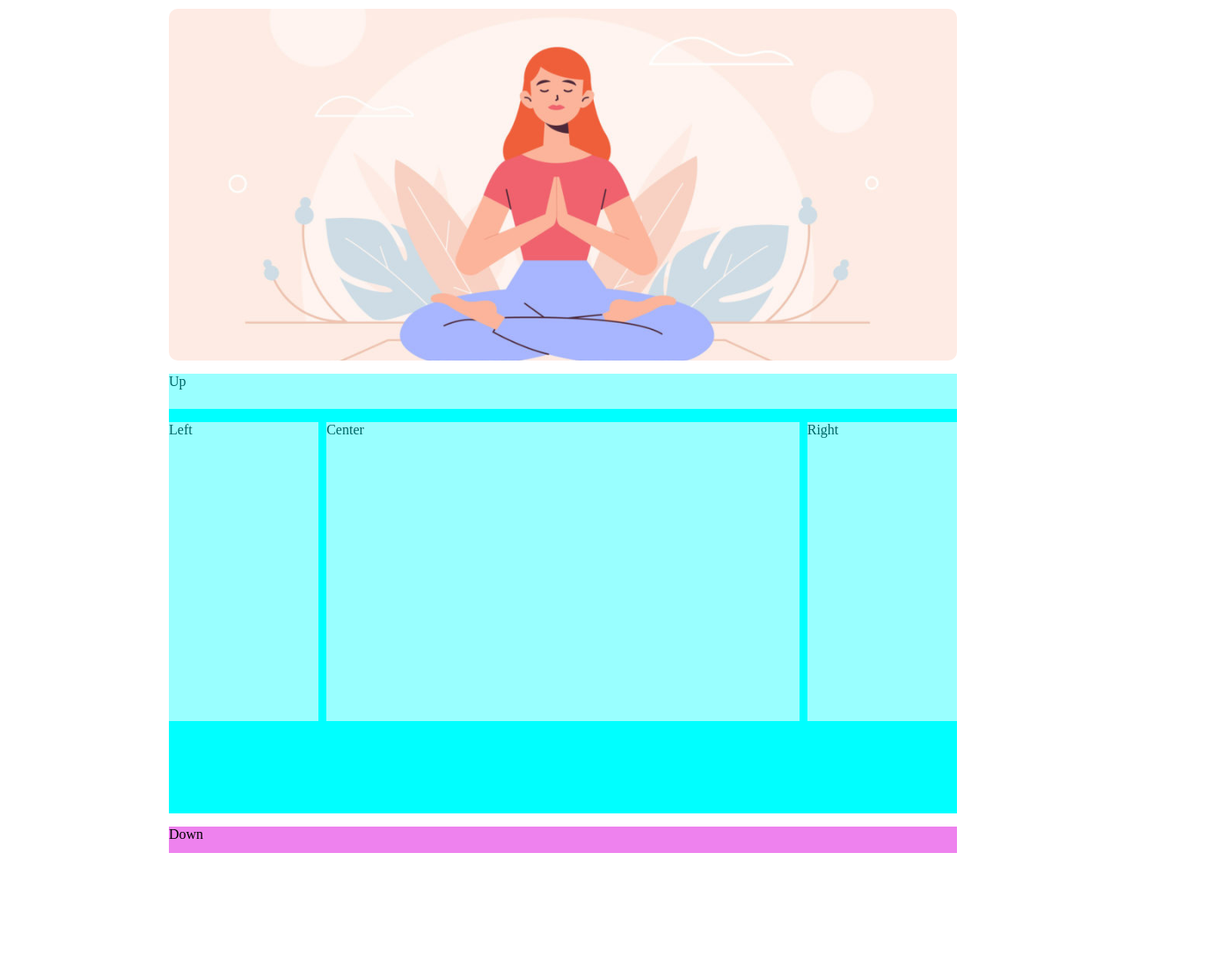
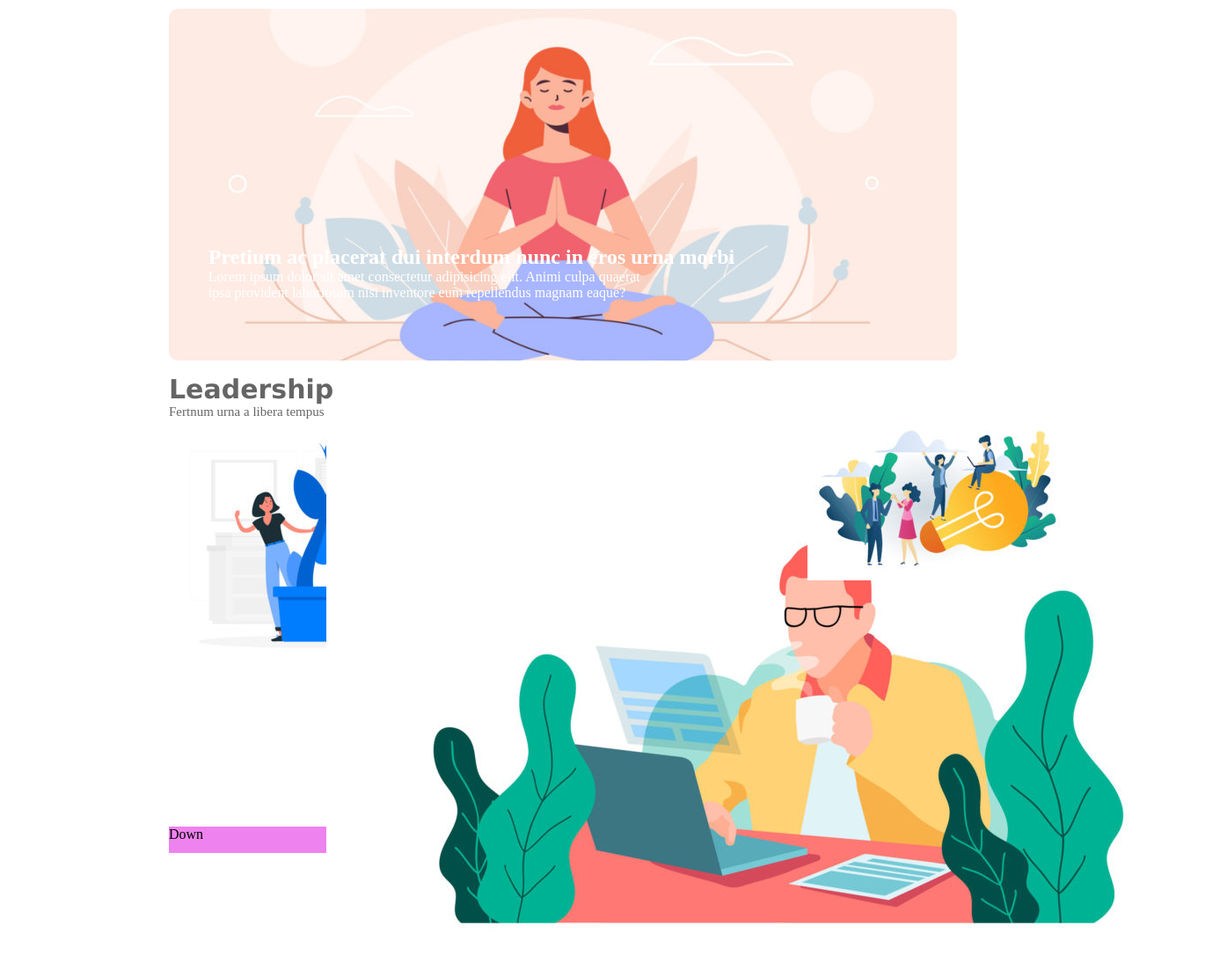
Before and after one commit to R3n1t0/htmlcss-wp, a plain HTML site: page index.html in a window 1280 px wide. Shown: the part 70-1164 px from the top of the page at 88% size, 1395 px wide, since content can reach past the window. Before the commit the page ends 1040 px from the top, so only its background shows below. Drawn offline with Linux system fonts and the light colour scheme.

Commit message:
floating images

```diff
--- a/assets/css/style.css
+++ b/assets/css/style.css
@@ -53,34 +53,60 @@ nav ul li{
   background-position: center;
   border-radius: 10px;
   overflow: hidden;
+  color: white;
 }
 
+.midle .text{
+  padding-top: 30%;
+  padding-left: 5%;
+}
+
+.midle .text p{
+  width: 60%;
+}
 .bottom{
 height: 500px;
-background-color: aqua;
-}
-
-.col{
-  height: 340px;
-  background-color: white;
-  opacity: .6;
-  float: left;
 }
 
 .up{
   width: 100%;
   height: 40px;
-  background-color: white;
   opacity: .6;
 }
+
+.up h1{
+  font-size: 30px;
+  font-family: Verdana, Geneva, Tahoma, sans-serif;
+}
+
+.up p{
+  font-size: 15px;
+}
+
+
+.col{
+  height: 340px;
+  float: left;
+}
+
 
 .col-lt{
   width: 19%;
   margin-right: 1%;
 }
 
+.col-lt image{
+  width: 100%;
+  border-radius: 10px;
+}
+
 .col-ct{
   width: 60%;
+}
+
+.col-ct image{
+  width: 100%;
+  border-radius: 10px;
 }
 
 .col-rt{
@@ -88,6 +114,11 @@ background-color: aqua;
   margin-left: 1%;
 }
 
+.col-lt image{
+  width: 100%;
+  border-radius: 10px;
+}
+
 /* Footer */
 .down{
   height: 30px;
--- a/index.html
+++ b/index.html
@@ -26,18 +26,36 @@
     </div>
   </header>
 
+
   <!-- Main -->
   <main class="sect">
-    <div class="midle mb-15px"></div>
+
+    <div class="midle mb-15px">
+      <div class="text">
+        <h2>Pretium ac placerat dui interdum nunc in eros urna morbi</h2>
+        <p>Lorem ipsum dolor sit amet consectetur adipisicing elit. Animi culpa quaerat ipsa provident laboriosam nisi inventore eum repellendus magnam eaque?</p>
+      </div>
+    </div>
 
     <div class="bottom mb-15px">
 
-      <div class="up mb-15px">Up</div>
+      <div class="up mb-15px">
+        <h1>Leadership</h1>
+        <p>Fertnum urna a libera tempus</p>
+      </div>
 
       <div class="clearfix mb-15px">
-        <aside class="col col-lt">Left</aside>
-        <section class="col col-ct">Center</section>
-        <aside class="col col-rt">Right</aside>
+
+        <aside class="col col-lt">
+          <img src="./assets/img/img-1.jpg" alt="img-1">
+        </aside>
+        <section class="col col-ct">
+          <img src="./assets/img/banner-2.jpg" alt="banner-2">
+        </section>
+        <aside class="col col-rt">
+          <img src="./assets/img/img-3.jpg" alt="img-3">
+        </aside>
+
       </div>
 
     </div>
```
